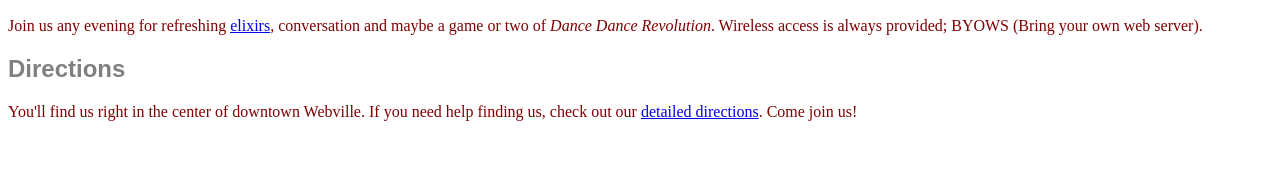
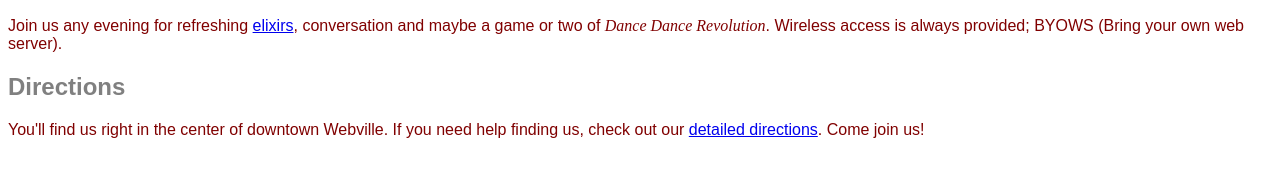
Before and after one commit to Gnm127/gnm, a plain HTML site: page 12/index.html in a window 1280 px wide. Shown: the part 384-560 px from the top of the page. Drawn offline with Linux system fonts and the light colour scheme.

Commit message:
css的继承

```diff
--- a/12/lounge.css
+++ b/12/lounge.css
@@ -1,8 +1,9 @@
+body{font-family: arial;
+    }
 h1, h2 {
 	  font-family: Arial;
 	  color: grey;
 	}
-
 
 	h1 {
 	  border-bottom: 1px solid black;
@@ -11,3 +12,6 @@ h1, h2 {
 	p {
 	  color: maroon;
 	}
+em {
+  font-family: "Cascadia Mono";
+  }
```
